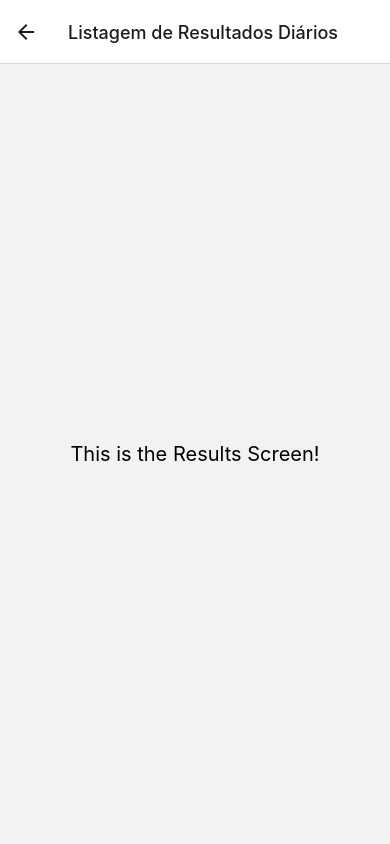
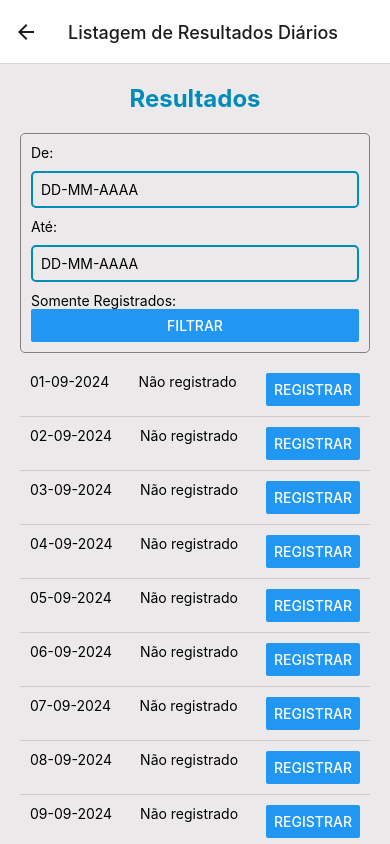
Before and after one commit to natasilva/task-tracker-front, a React Native app: screen /Results in a window 390 px wide. Shown: the top 844 px of the page. Built offline with nearby package versions, Linux system fonts and the light colour scheme.

Commit message:
feat: Add lista de resultados

```diff
--- a/package.json
+++ b/package.json
@@ -19,6 +19,7 @@
   "devDependencies": {
     "@babel/core": "^7.20.0",
     "@types/react": "~18.2.45",
+    "@types/react-native": "^0.72.8",
     "typescript": "^5.1.3"
   },
   "private": true
--- a/src/screens/ResultsScreen.js
+++ b/src/screens/ResultsScreen.js
@@ -1,10 +1,114 @@
-import React from 'react';
-import { View, Text, StyleSheet } from 'react-native';
+import React, { useState, useEffect } from 'react';
+import { View, Text, TextInput, Button, FlatList, TouchableOpacity, StyleSheet } from 'react-native';
 
-const ResultsScreen = () => {
+const Lancamentos = () => {
+    const [encomendas, setEncomendas] = useState({});
+    const [startDate, setStartDate] = useState('');
+    const [endDate, setEndDate] = useState('');
+    const [showRegistered, setShowRegistered] = useState(false);
+    const [filteredData, setFilteredData] = useState([]);
+
+    // Função para formatar a data
+    const formatarData = (data) => {
+        const dia = String(data.getDate()).padStart(2, '0');
+        const mes = String(data.getMonth() + 1).padStart(2, '0');
+        const ano = data.getFullYear();
+        return `${dia}-${mes}-${ano}`; // Formato DD-MM-AAAA
+    };
+
+    // Função para obter o número de dias no mês
+    const obterDiasNoMes = (mes, ano) => new Date(ano, mes, 0).getDate();
+
+    // Preencher lista com os dias do mês
+    useEffect(() => {
+        const preencherDiasDoMes = () => {
+            const dataAtual = new Date();
+            const mes = dataAtual.getMonth() + 1;
+            const ano = dataAtual.getFullYear();
+            const diasNoMes = obterDiasNoMes(mes, ano);
+
+            const lista = Array.from({ length: diasNoMes }, (_, dia) => {
+                const dataFormatada = formatarData(new Date(ano, mes - 1, dia + 1));
+                return { id: dataFormatada, data: dataFormatada, registrado: false };
+            });
+
+            setFilteredData(lista);
+        };
+        preencherDiasDoMes();
+    }, []);
+
+    // Registrar encomenda
+    const registrarEncomenda = (dataFormatada) => {
+        const [dia, mes, ano] = dataFormatada.split('-');
+        const mesAno = `${mes}/${ano}`;
+        setEncomendas(prev => ({
+            ...prev,
+            [mesAno]: [...(prev[mesAno] || []), { dataFormatada }]
+        }));
+    };
+
+    // Filtrar encomendas por data
+    const filtrarPorIntervaloDeDatas = () => {
+        if (!startDate || !endDate) return;
+
+        const [startDia, startMes, startAno] = startDate.split('-');
+        const [endDia, endMes, endAno] = endDate.split('-');
+        const dataInicial = new Date(`${startAno}-${startMes}-${startDia}`);
+        const dataFinal = new Date(`${endAno}-${endMes}-${endDia}`);
+
+        const filtrados = filteredData.filter(item => {
+            const [dia, mes, ano] = item.data.split('-');
+            const dataAtual = new Date(`${dia}-${mes}-${ano}`);
+            const registrado = encomendas[`${mes}/${ano}`];
+            return dataAtual >= dataInicial && dataAtual <= dataFinal && (!showRegistered || registrado);
+        });
+
+        setFilteredData(filtrados);
+    };
+
     return (
         <View style={styles.container}>
-      <Text style={styles.text}>This is the Results Screen!</Text>
+            <Text style={styles.header}>Resultados</Text>
+
+            <View style={styles.filterSection}>
+                <Text>De:</Text>
+                <TextInput
+                    style={styles.input}
+                    value={startDate}
+                    placeholder="DD-MM-AAAA"
+                    onChangeText={setStartDate}
+                />
+                <Text>Até:</Text>
+                <TextInput
+                    style={styles.input}
+                    value={endDate}
+                    placeholder="DD-MM-AAAA"
+                    onChangeText={setEndDate}
+                />
+                <View style={styles.checkboxContainer}>
+                    <Text>Somente Registrados:</Text>
+                    <TouchableOpacity onPress={() => setShowRegistered(!showRegistered)}>
+                        <Text>{showRegistered ? '✔' : ' '}</Text>
+                    </TouchableOpacity>
+                </View>
+                <Button title="Filtrar" onPress={filtrarPorIntervaloDeDatas} />
+            </View>
+
+            <FlatList
+                data={filteredData}
+                keyExtractor={item => item.id}
+                renderItem={({ item }) => (
+                    <View style={styles.listItem}>
+                        <Text>{item.data}</Text>
+                        <Text>{item.registrado ? 'Lançamento Registrado' : 'Não registrado'}</Text>
+                        {!item.registrado && (
+                            <Button title="Registrar" onPress={() => registrarEncomenda(item.data)} />
+                        )}
+                    </View>
+                )}
+            />
+
+            <Button title="Rolar até o final" onPress={() => {}} />
         </View>
     );
 };
@@ -12,12 +116,42 @@ const ResultsScreen = () => {
 const styles = StyleSheet.create({
     container: {
         flex: 1,
+        padding: 20,
+        backgroundColor: '#ebe9e9',
         justifyContent: 'center',
+    },
+    header: {
+        fontSize: 24,
+        color: '#008CBA',
+        fontWeight: 'bold',
+        textAlign: 'center',
+    },
+    filterSection: {
+        marginTop: 20,
+        padding: 10,
+        borderWidth: 1,
+        borderColor: '#808080',
+        borderRadius: 5,
+        marginBottom: 10,
+    },
+    input: {
+        borderWidth: 2,
+        borderColor: '#008CBA',
+        padding: 8,
+        marginVertical: 10,
+        borderRadius: 5,
+    },
+    checkboxContainer: {
+        flexDirection: 'row',
         alignItems: 'center',
     },
-  text: {
-    fontSize: 20,
+    listItem: {
+        padding: 10,
+        borderBottomWidth: 1,
+        borderBottomColor: '#ccc',
+        flexDirection: 'row',
+        justifyContent: 'space-between',
     },
 });
 
-export default ResultsScreen;
+export default Lancamentos;
```
Also changed, not shown: 1 other file (tests, documents, lock files or other folders). Lines whose indentation alone changed are shown as unchanged.
